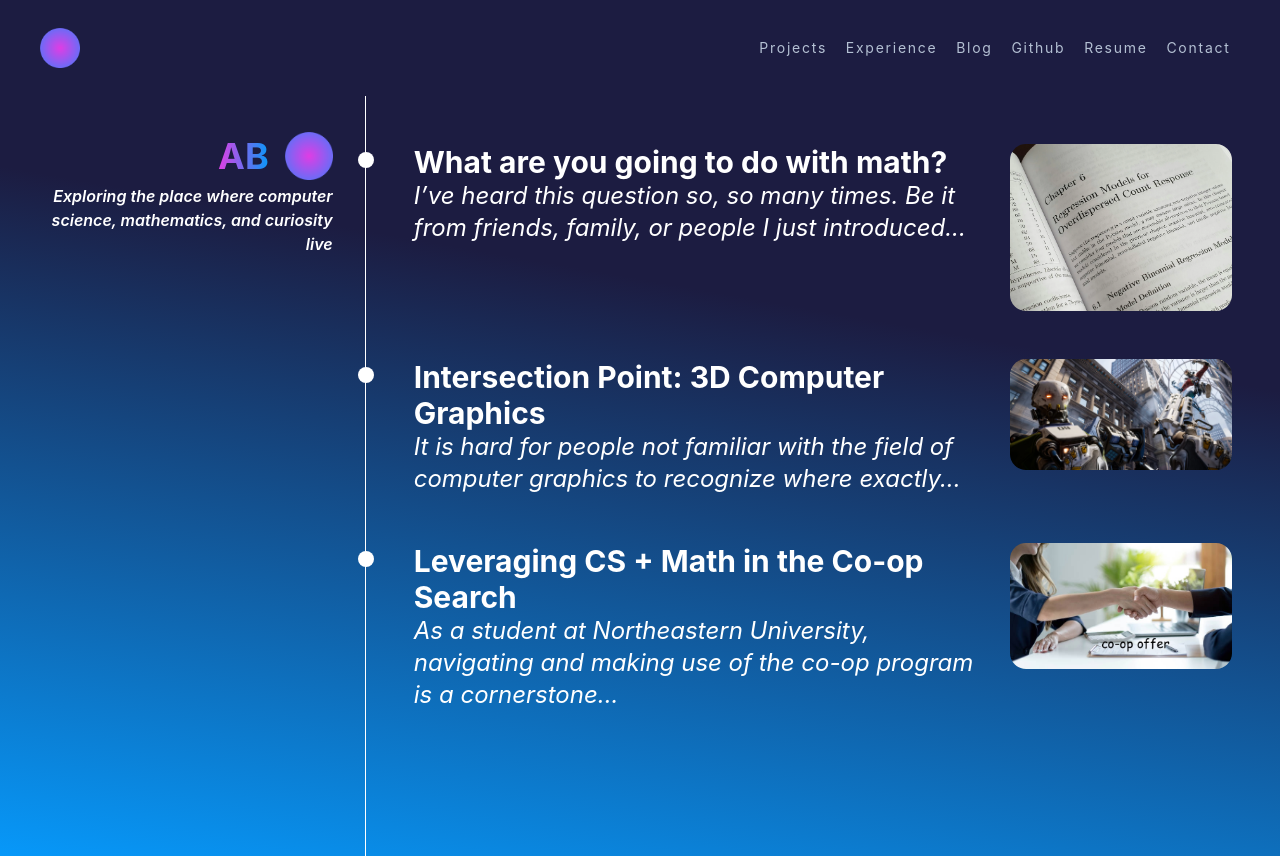
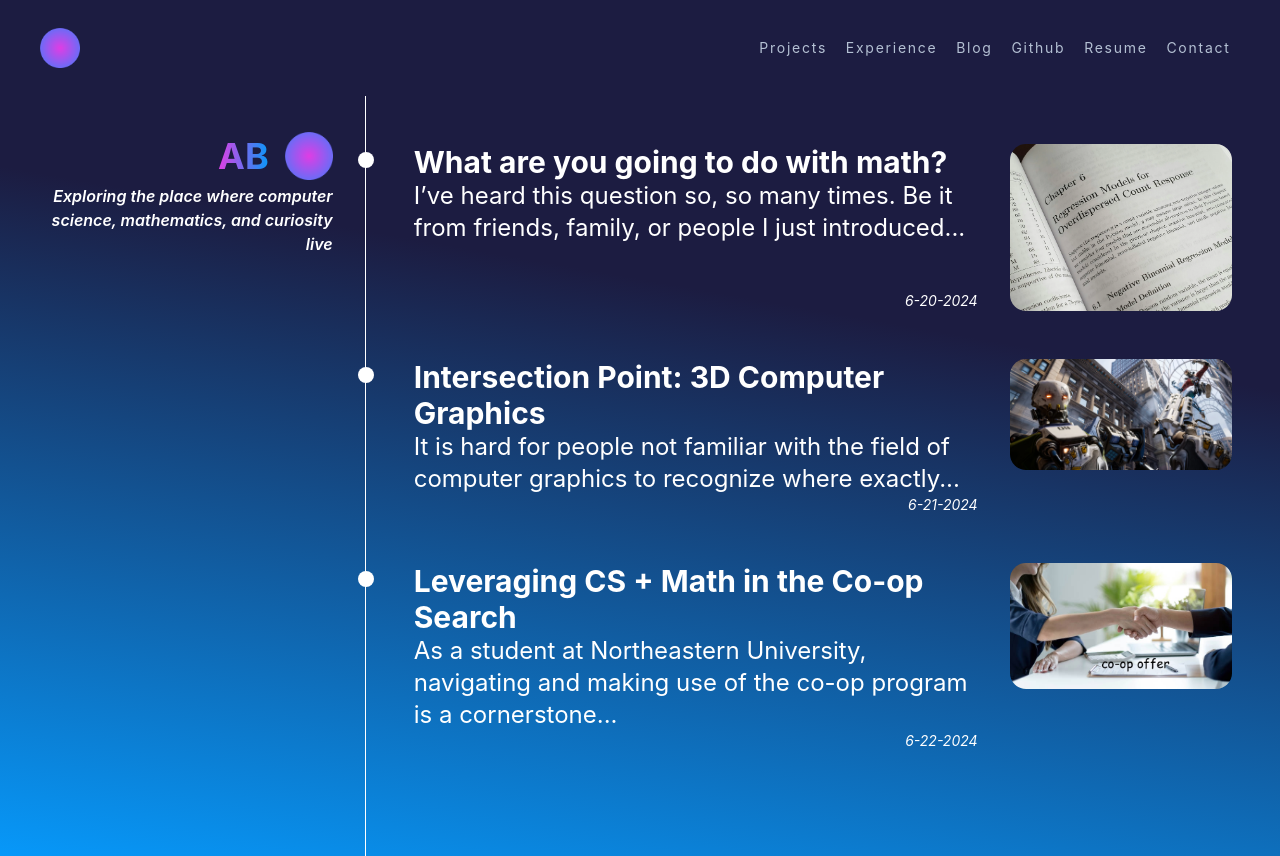
Before and after one commit to banushi-a/altonbanushi.com, a React (Create React App) app: page /blog in a window 1280 px wide. Built offline with nearby package versions, Linux system fonts and the light colour scheme.

Commit message:
Added Dates to Blog

```diff
--- a/src/components/BlogLink.tsx
+++ b/src/components/BlogLink.tsx
@@ -2,6 +2,7 @@ type BlogLinkType = {
   href: string;
   title: string;
   previewText: string;
+  date: Date;
   image: string;
   className?: string;
   target?: "_blank" | "_self" | "_parent" | "_top";
@@ -11,6 +12,7 @@ const BlogLink = ({
   href,
   title,
   previewText,
+  date,
   image,
   className,
   target = "_blank",
@@ -23,10 +25,15 @@ const BlogLink = ({
         target={target}
         className={`grid grid-cols-7 hover:animate-pulse hover:outline hover:outline-white hover:rounded-2xl p-4 gap-4 ${className}`}
       >
-        <div className="col-span-7 lg:col-span-5 pr-2 lg:pr-4">
-          <h2 className="font-bold text-xl md:text-2xl lg:text-3xl">{title}</h2>
-          <p className="text-md italic md:text-lg lg:text-2xl">
-            {previewText}...
+        <div className="flex flex-col justify-between items-end min-h-full col-span-7 lg:col-span-5 pr-2 lg:pr-4">
+          <div>
+            <h2 className="font-bold text-xl md:text-2xl lg:text-3xl">
+              {title}
+            </h2>
+            <p className="text-md md:text-lg lg:text-2xl">{previewText}...</p>
+          </div>
+          <p className="text-sm italic">
+            {date.getMonth() + "-" + date.getDate() + "-" + date.getFullYear()}
           </p>
         </div>
         <img
--- a/src/pages/Blog.tsx
+++ b/src/pages/Blog.tsx
@@ -15,18 +15,21 @@ const Blog = (): JSX.Element => {
       href="https://medium.com/@altonbanushi/what-are-you-going-to-do-with-math-18df2ff067cd"
       title="What are you going to do with math?"
       previewText="I’ve heard this question so, so many times. Be it from friends, family, or people I just introduced"
+      date={new Date("July 20, 2024")}
       image={bookImage}
     />,
     <BlogLink
       href="https://medium.com/@altonbanushi/intersection-point-3d-computer-graphics-2bf88cac993c"
       title="Intersection Point: 3D Computer Graphics"
       previewText="It is hard for people not familiar with the field of computer graphics to recognize where exactly"
+      date={new Date("July 21, 2024")}
       image={graphicsImage}
     />,
     <BlogLink
       href="https://medium.com/@altonbanushi/leveraging-cs-math-in-the-co-op-search-acd443bc3797"
       title="Leveraging CS + Math in the Co-op Search"
       previewText="As a student at Northeastern University, navigating and making use of the co-op program is a cornerstone"
+      date={new Date("July 22, 2024")}
       image={coopOffer}
     />,
   ];
```
